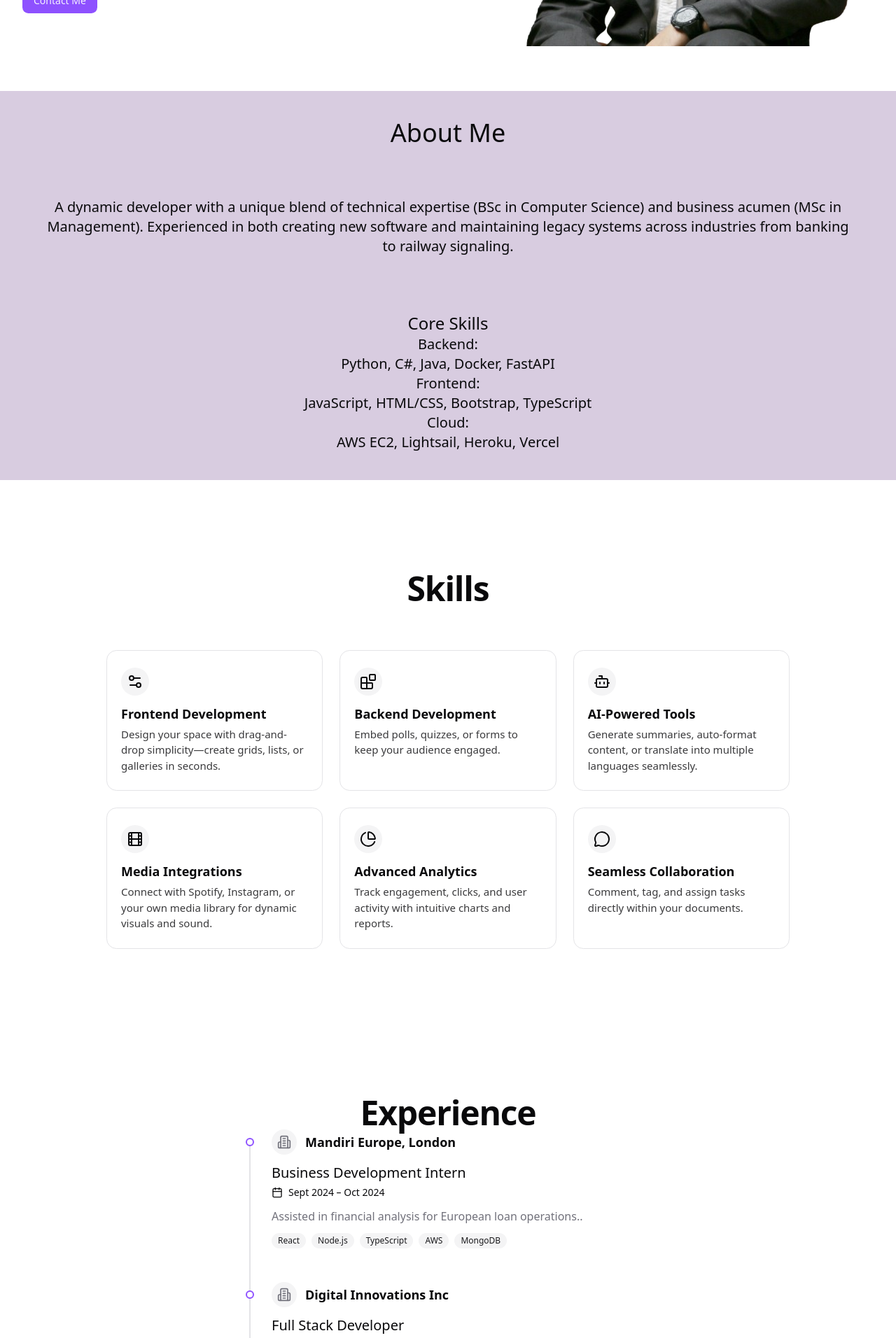
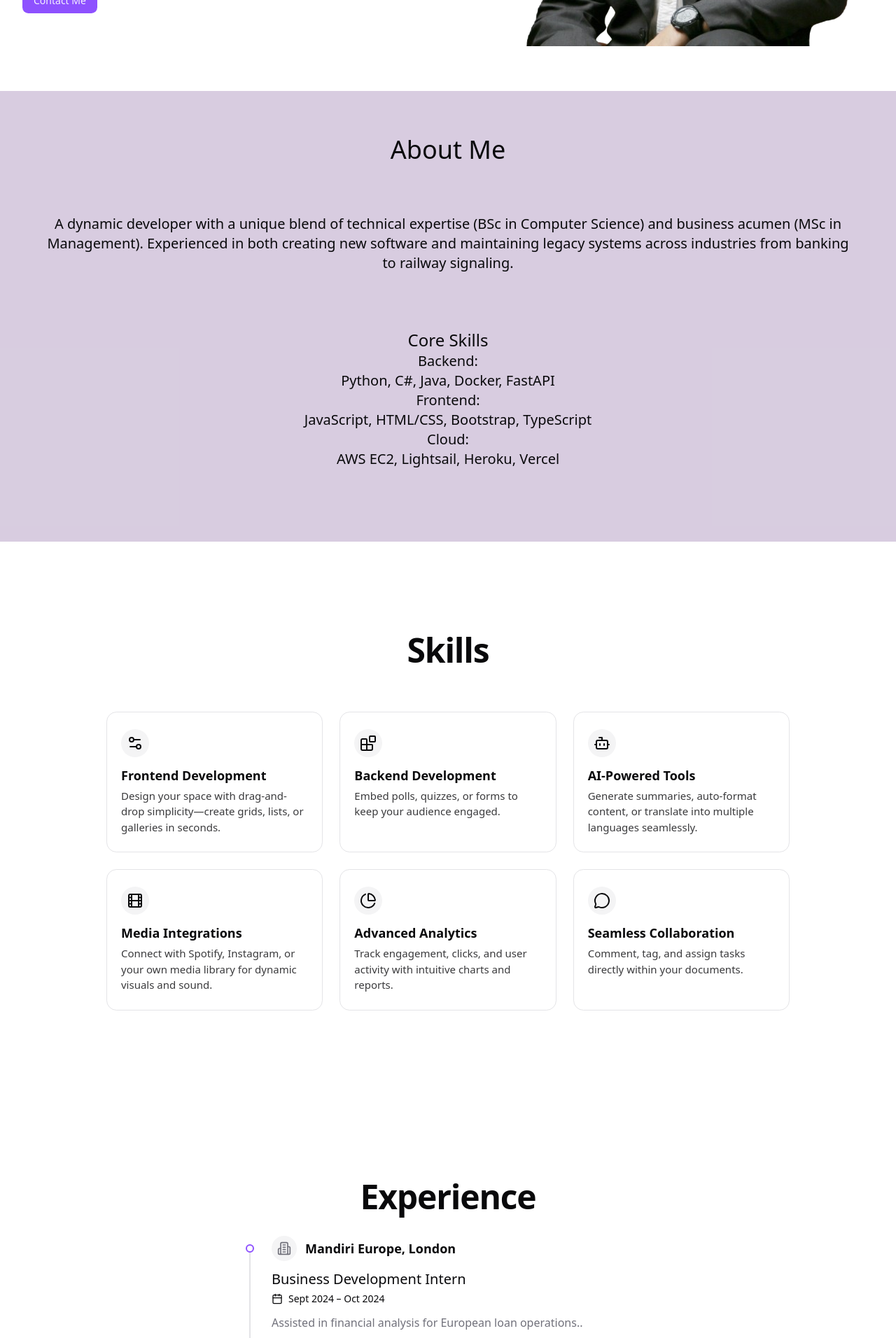
Before and after one commit to pramadito/portofolio-website, a Next.js app: page / in a window 1280 px wide. Shown: the part 520-2432 px from the top of the page at 70% size. Built offline with nearby package versions, Linux system fonts and the light colour scheme.

Commit message:
fix more stuff

```diff
--- a/src/components/AboutMe.tsx
+++ b/src/components/AboutMe.tsx
@@ -12,7 +12,7 @@ function AboutMe() {
   return (
     <section
       id="about-me"
-      className="container mx-auto px-4 pt-10 mt-16 bg-purple-950/20 "
+      className="container mx-auto px-4 py-16  mt-16 bg-purple-950/20 "
     >
       <h1 className="text-center text-4xl">About Me</h1>
       <div className="grid gap-8 mt-8"></div>
--- a/src/components/Experience.tsx
+++ b/src/components/Experience.tsx
@@ -31,7 +31,7 @@ const experiences = [
 export default function Experience() {
   return (
     <div id="experience" className="max-w-screen-sm mx-auto py-12 md:py-20 px-6 ">
-      <h2 className="text-4xl sm:text-5xl font-bold tracking-tight text-center">
+      <h2 className="text-4xl sm:text-5xl font-bold tracking-tight text-center py-8">
           Experience
         </h2>
       <div className="relative ml-3">
--- a/src/components/Portofolio.tsx
+++ b/src/components/Portofolio.tsx
@@ -91,7 +91,7 @@ const Portofolio = () => (
                 </Link>
               </Button>
             </div>
-            <p className="mt-5 text-[17px]">{portofolio.testimonial}</p>
+            <p className="mt-5 text-[17px] line-clamp-3">{portofolio.testimonial}</p>
           </div>
         ))}
       </div>
--- a/src/components/Testimonial.tsx
+++ b/src/components/Testimonial.tsx
@@ -5,7 +5,7 @@ import { Card, CardContent, CardFooter } from "@/components/ui/card";
 
 const Testimonial = () => {
   return (
-    <section id="testimonial" className="py-32 px-4 md:px-16">
+    <section id="testimonial" className="container mx-auto py-32 px-4 md:px-16">
       <div className="container">
         <div className="flex flex-col gap-6">
           <h2 className="text-4xl sm:text-5xl font-bold tracking-tight text-center">
```
